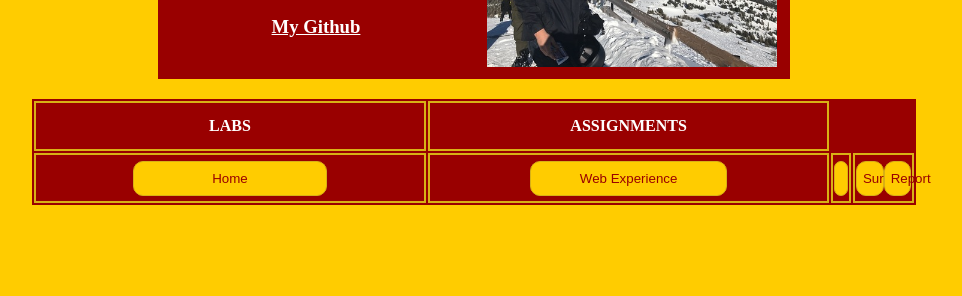
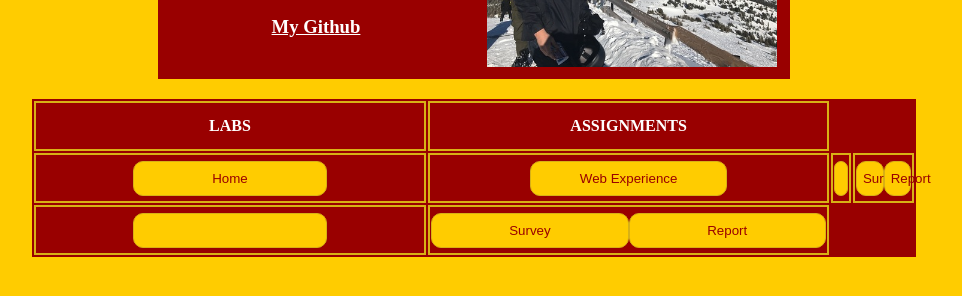
Before and after one commit to davichaves/itp302, a plain HTML site: page index.html in a window 1280 px wide. Shown: the part 172-468 px from the top of the page, without its empty margins (166-1128 px from the left). Drawn offline with Linux system fonts and the light colour scheme.

Commit message:
changing index

```diff
--- a/index.html
+++ b/index.html
@@ -84,6 +84,14 @@
 	    	<a href="assignment2/html-survey.html"><button>Survey</button></a><a href="assignment2/report.pdf"><button>Report</button></a>
 	    </td>
   	</tr>
+		<tr>
+			<td>
+  			<a href=""><button></button></a>
+  		</td>
+	    <td>
+	    	<a href="assignment2/html-survey.html"><button>Survey</button></a><a href="assignment2/report.pdf"><button>Report</button></a>
+	    </td>
+  	</tr>
   </table>
 </body>
 </html>
```
